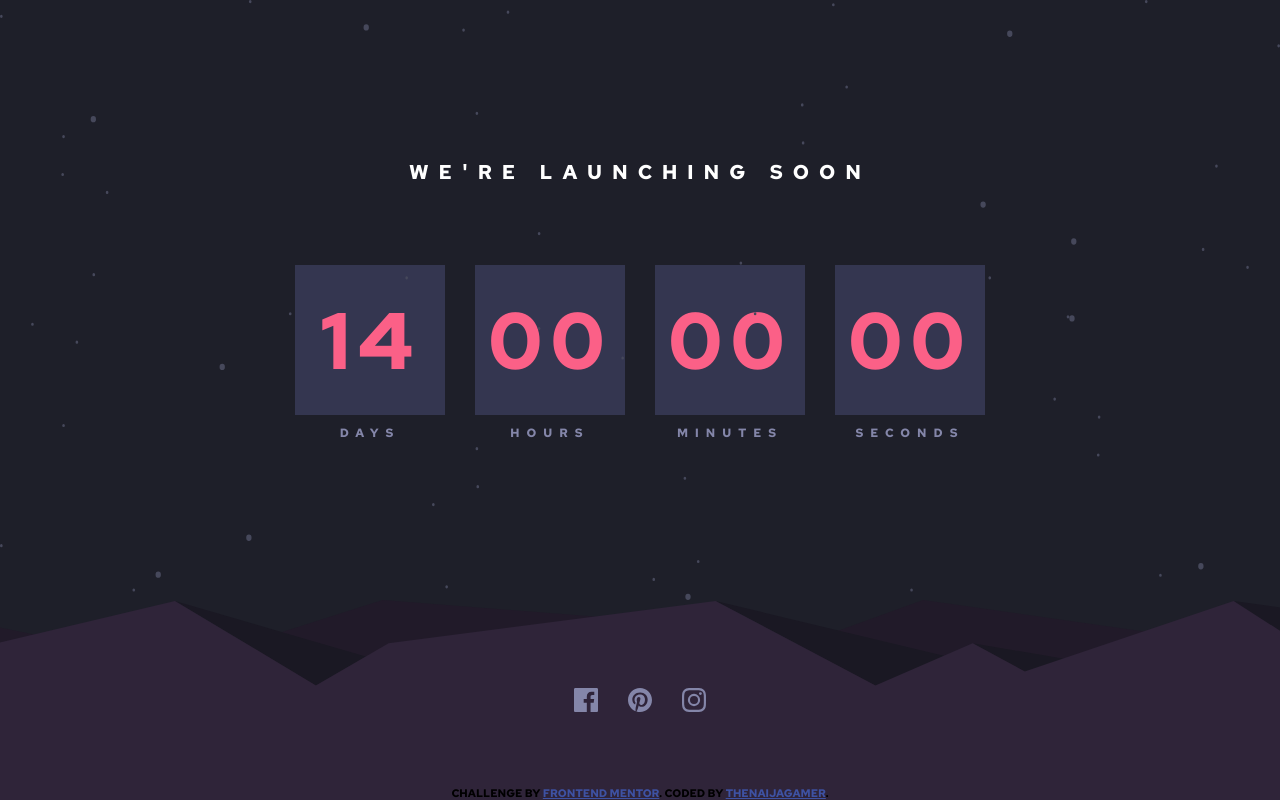
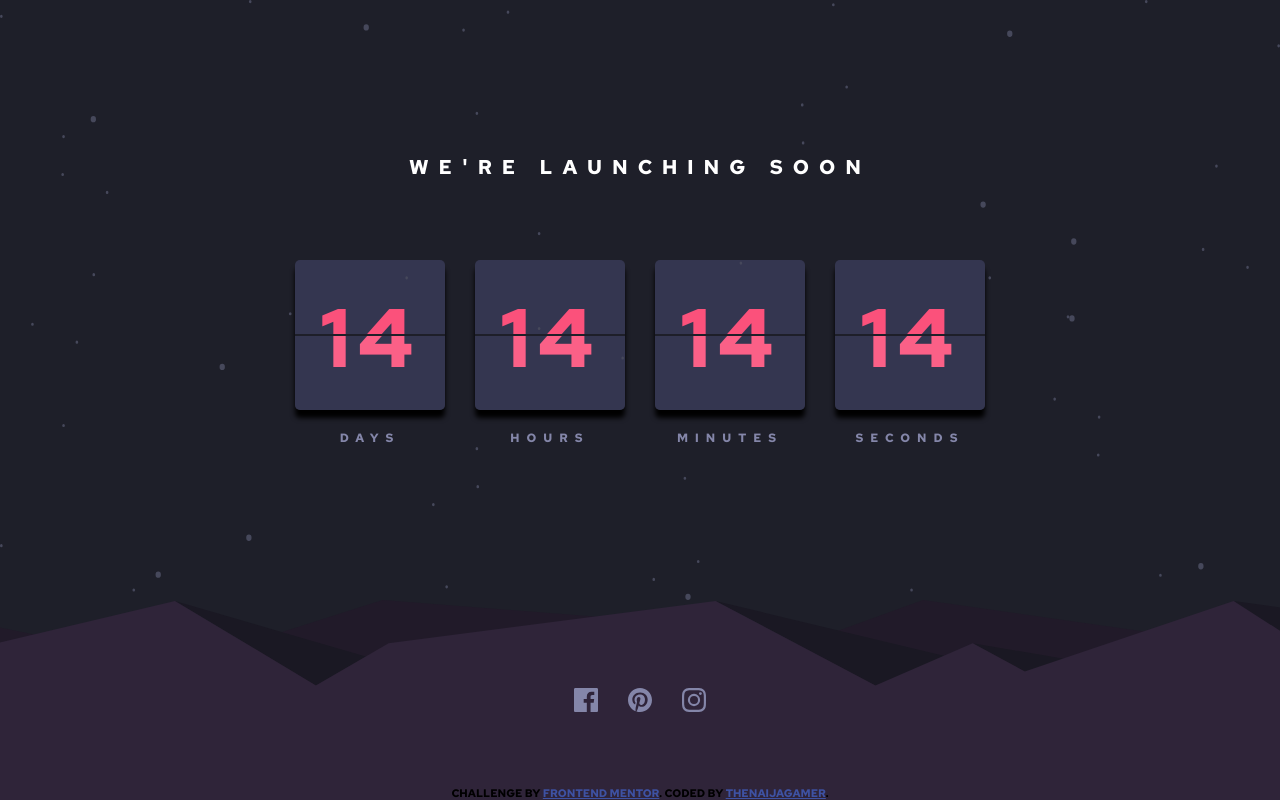
Before and after one commit to naijadevgamer/launch-countdown-timer, a website: page index.html in a window 1280 px wide. Drawn offline with Linux system fonts and the light colour scheme.

Commit message:
Add more styling

```diff
--- a/index.html
+++ b/index.html
@@ -23,20 +23,32 @@
     <main>
       <div class="time">
         <div class="time__unit time__unit--day">
-          <div class="time__count time__count--day">14</div>
+          <div class="time__count time__count--day">
+            <div class="time__count-1 time__count-1--day"><span>14</span></div>
+            <div class="time__count-2 time__count-2--day"><span>14</span></div>
+          </div>
           <div class="time__name time__name--day">Days</div>
         </div>
         <div class="time__unit time__unit--hour">
-          <div class="time__count time__count--hour">00</div>
+          <div class="time__count time__count--hour">
+            <div class="time__count-1 time__count-1--hour"><span>14</span></div>
+            <div class="time__count-2 time__count-2--hour"><span>14</span></div>
+          </div>
           <div class="time__name time__name--hour">Hours</div>
         </div>
-        <div class="time__unit time__unit--minute">
-          <div class="time__count time__count--minute">00</div>
-          <div class="time__name time__name--minute">Minutes</div>
+        <div class="time__unit time__unit--min">
+          <div class="time__count time__count--min">
+            <div class="time__count-1 time__count-1--min"><span>14</span></div>
+            <div class="time__count-2 time__count-2--min"><span>14</span></div>
+          </div>
+          <div class="time__name time__name--min">Minutes</div>
         </div>
-        <div class="time__unit time__unit--second">
-          <div class="time__count time__count--second">00</div>
-          <div class="time__name time__name--second">Seconds</div>
+        <div class="time__unit time__unit--sec">
+          <div class="time__count time__count--sec">
+            <div class="time__count-1 time__count-1--sec"><span>14</span></div>
+            <div class="time__count-2 time__count-2--sec"><span>14</span></div>
+          </div>
+          <div class="time__name time__name--sec">Seconds</div>
         </div>
       </div>
     </main>
--- a/sass/_components.scss
+++ b/sass/_components.scss
@@ -20,15 +20,40 @@
   &__count {
     height: 15rem;
     width: 15rem;
+    margin-bottom: 2rem;
+    letter-spacing: 7px;
+    box-shadow: 0 8px 5px black;
+    border-radius: 5px;
+    overflow: hidden;
+  }
+  &__count-1,
+  &__count-2 {
+    height: 50%;
+    width: 100%;
     background-color: $dark-desaturated-blue;
+    font-size: 8rem;
     color: $color-primary-2;
-    margin-bottom: 1rem;
-    font-size: 8rem;
-    display: flex;
-    justify-content: center;
-    align-items: center;
-    letter-spacing: 7px;
+    overflow: hidden;
+    line-height: 1;
+    text-align: center;
+    span {
+      display: inline-block;
+    }
   }
+  &__count-1 {
+    border-bottom: solid 0.1px $very-dark-blue-1;
+    color: darken($color-primary-2, 3%);
+    span {
+      transform: translateY(46.5%);
+    }
+  }
+  &__count-2 {
+    border-top: solid 0.1px $very-dark-blue-1;
+    span {
+      transform: translateY(-46.5%);
+    }
+  }
+
   &__name {
     color: $color-primary-1;
     text-align: center;
```
Also changed, not shown: css/style.css, images/icon-facebook.svg (deleted), images/icon-instagram.svg (deleted), images/icon-pinterest.svg (deleted), 1 other file.
